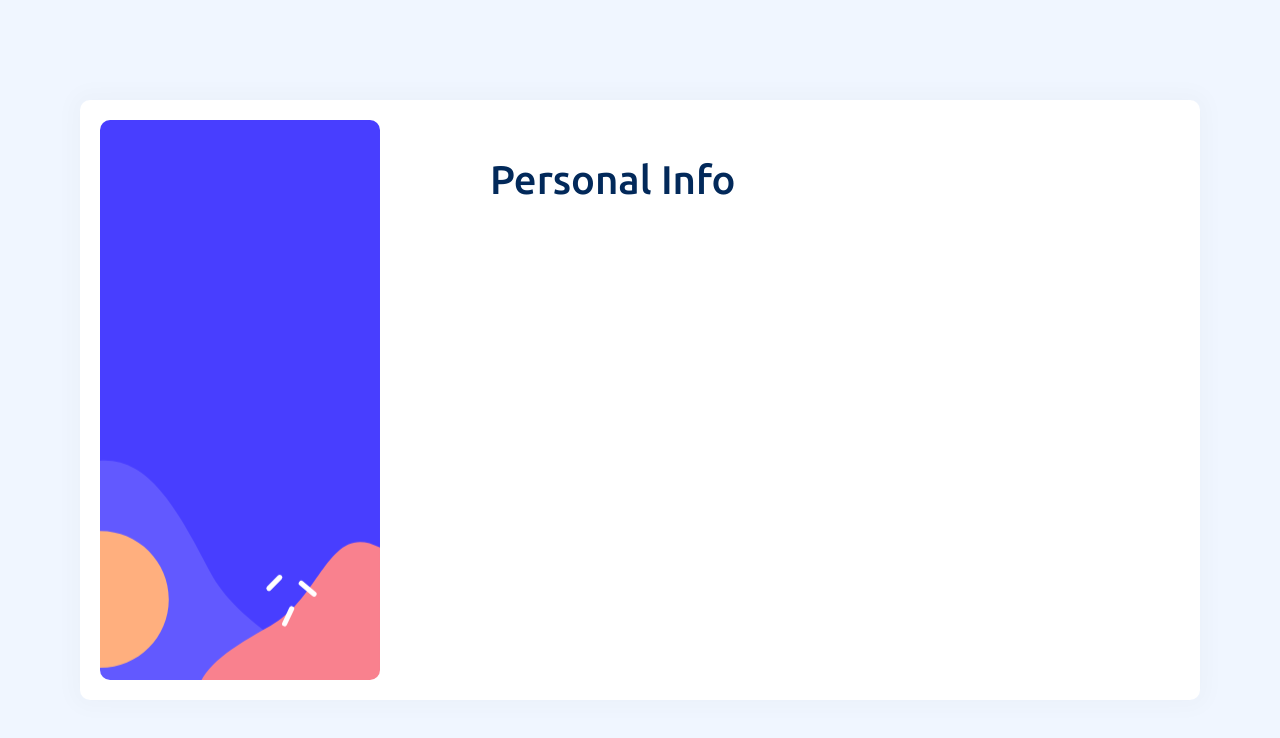
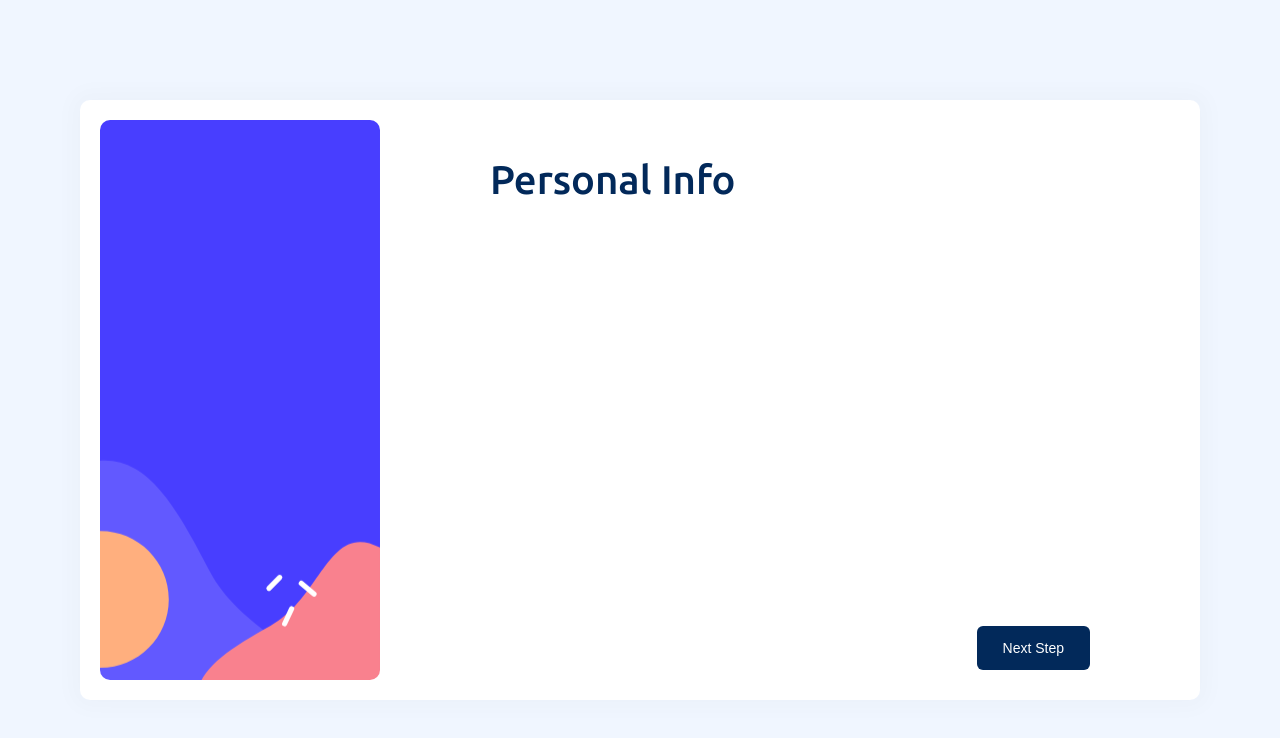
Before and after one commit to hun-ah/multi-step-form-v2, a React (Vite) app: page / in a window 1280 px wide. Shown: the top 738 px of the page. Built offline with nearby package versions, Linux system fonts and the light colour scheme.

Commit message:
logic for displaying Button component

```diff
--- a/src/components/form/Form.jsx
+++ b/src/components/form/Form.jsx
@@ -5,9 +5,24 @@ import SelectPlan from '../selectPlan/SelectPlan';
 import AddOns from '../addOns/AddOns.jsx';
 import FinishingUp from '../finishingUp/FinishingUp.jsx';
 import ThankYou from '../thankYou/ThankYou.jsx';
+import Button from '../button/Button';
 
 const Form = () => {
   const [index, setIndex] = useState(1);
+  const nextStep = () => {
+    setIndex((prevIndex) => {
+      if (prevIndex === 5) {
+        return prevIndex;
+      } else {
+        return prevIndex + 1;
+      }
+    });
+  };
+
+  const prevStep = () => {
+    setIndex((prevIndex) => prevIndex - 1);
+  };
+
   return (
     <div className={styles.container}>
       <form className={styles.form}>
@@ -17,7 +32,14 @@ const Form = () => {
         {index == 4 && <FinishingUp />}
         {index == 5 && <ThankYou />}
       </form>
-      <div className={styles.buttonContainer}></div>
+      <div className={styles.buttonContainer}>
+        <Button text='Go Back' index={index} prevStep={prevStep} id='back' />
+        {index == 4 ? (
+          <Button text='Confirm' id='confirm' />
+        ) : (
+          <Button text='Next Step' nextStep={nextStep} id='next' />
+        )}
+      </div>
     </div>
   );
 };
```
